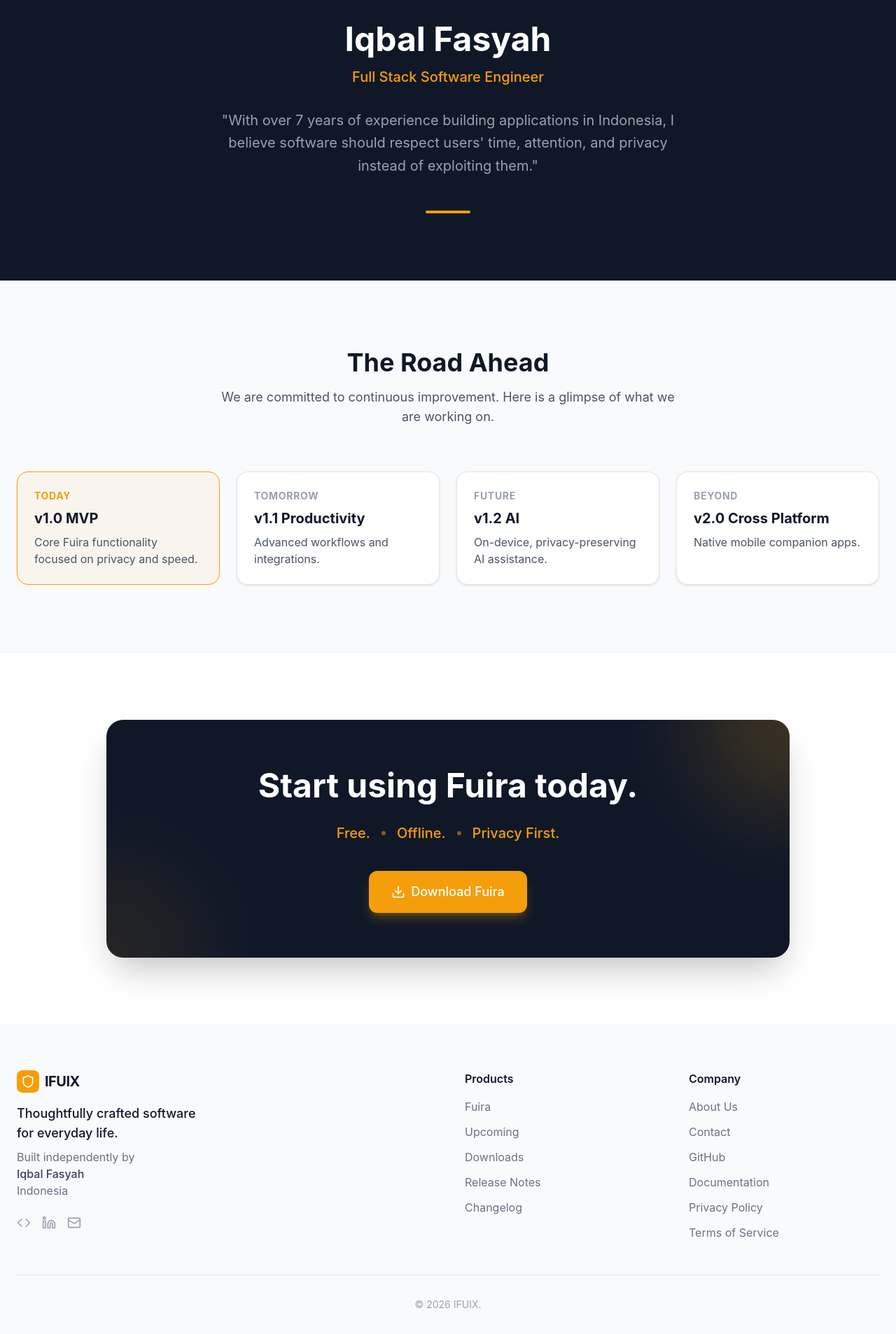
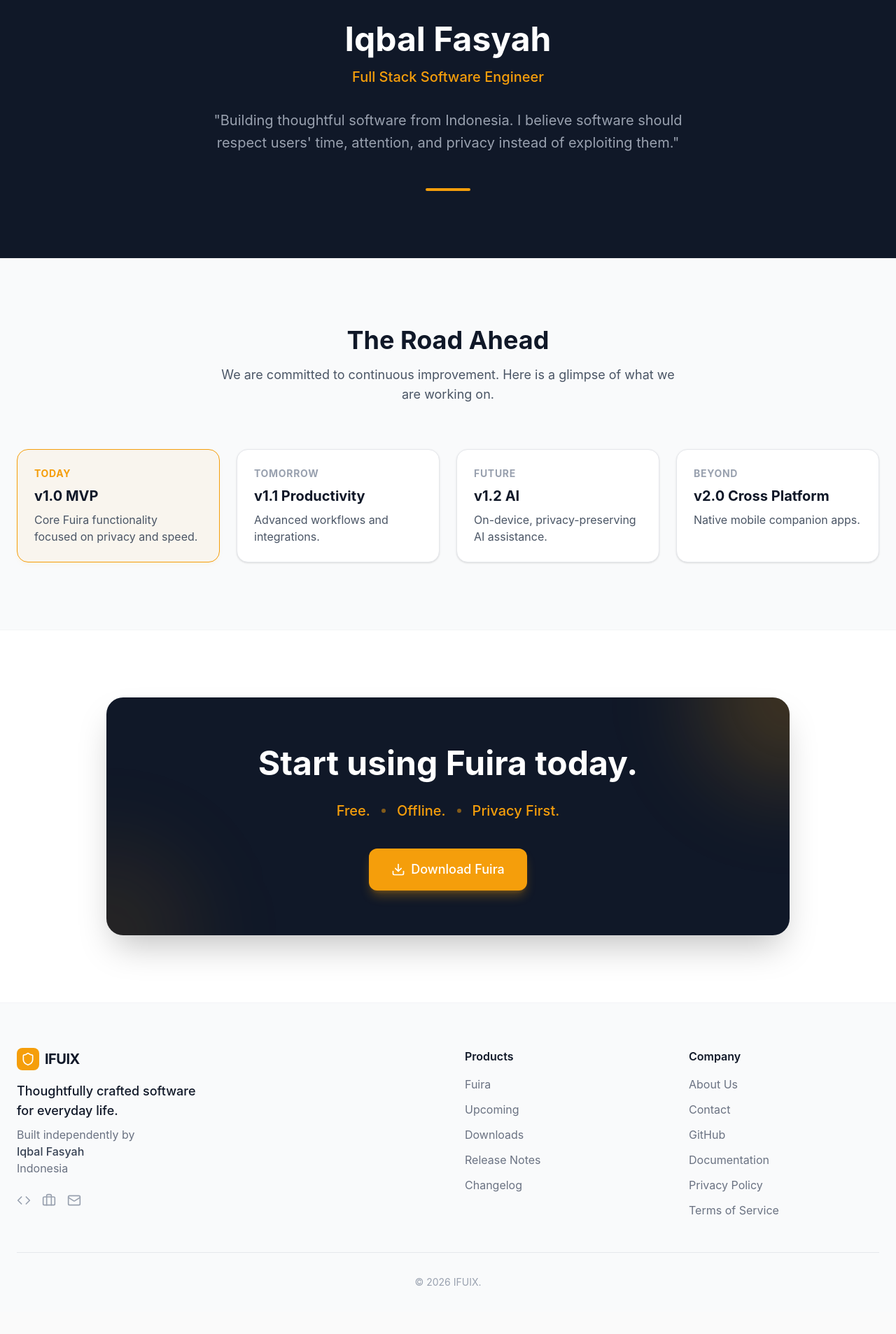
Before and after one commit to iqbalfasyah/ifuix-web, a React (Vite) app: page / in a window 1280 px wide. Shown: the part 4149-6056 px from the top of the page at 70% size. After the commit the page ends 6024 px from the top, so only its background shows below. Built offline with nearby package versions, Linux system fonts and the light colour scheme.

Commit message:
style: remove years of experience from founder bio

```diff
--- a/src/components/layout/Footer.tsx
+++ b/src/components/layout/Footer.tsx
@@ -1,5 +1,5 @@
 import { Link } from 'react-router-dom';
-import { Shield, Code, Linkedin, Mail } from 'lucide-react';
+import { Shield, Code, Briefcase, Mail } from 'lucide-react';
 
 export const Footer = () => {
   return (
@@ -23,7 +23,7 @@ export const Footer = () => {
             </p>
             <div className="flex gap-4 text-gray-400">
               <a href="https://github.com/iqbalfasyah" target="_blank" rel="noopener noreferrer" className="hover:text-primary transition-colors"><Code className="w-5 h-5" /></a>
-              <a href="https://www.linkedin.com/in/iqbalfasyah" target="_blank" rel="noopener noreferrer" className="hover:text-primary transition-colors"><Linkedin className="w-5 h-5" /></a>
+              <a href="https://www.linkedin.com/in/iqbalfasyah" target="_blank" rel="noopener noreferrer" className="hover:text-primary transition-colors"><Briefcase className="w-5 h-5" /></a>
               <a href="mailto:hello@ifuix.com" className="hover:text-primary transition-colors"><Mail className="w-5 h-5" /></a>
             </div>
           </div>
--- a/src/pages/About.tsx
+++ b/src/pages/About.tsx
@@ -37,7 +37,7 @@ export const About = () => {
               <h3 className="text-3xl font-bold text-gray-900 mb-2">Iqbal Fasyah</h3>
               <p className="text-gray-500 font-medium mb-6">Full Stack Software Engineer</p>
               <p className="text-gray-600 leading-relaxed">
-                Building thoughtful software from Indonesia with over 7 years of experience in web application and API development. I started IFUIX because I was tired of tools that distract, track, and exploit users. My goal is to craft beautiful, single-purpose applications that respect your time and data.
+                Building thoughtful software from Indonesia. I started IFUIX because I was tired of tools that distract, track, and exploit users. My goal is to craft beautiful, single-purpose applications that respect your time and data.
               </p>
             </div>
           </section>
--- a/src/pages/Contact.tsx
+++ b/src/pages/Contact.tsx
@@ -1,5 +1,5 @@
 import { motion } from 'framer-motion';
-import { Mail, Code, Linkedin, User } from 'lucide-react';
+import { Mail, Code, Briefcase, User } from 'lucide-react';
 
 export const Contact = () => {
   return (
@@ -29,7 +29,7 @@ export const Contact = () => {
 
           <a href="https://www.linkedin.com/in/iqbalfasyah" target="_blank" rel="noopener noreferrer" className="group p-8 rounded-2xl border border-gray-100 bg-white hover:border-primary/50 hover:shadow-lg transition-all flex flex-col items-center">
             <div className="w-12 h-12 bg-blue-50 rounded-full flex items-center justify-center text-blue-600 mb-4 group-hover:scale-110 transition-transform">
-              <Linkedin className="w-6 h-6" />
+              <Briefcase className="w-6 h-6" />
             </div>
             <h3 className="font-bold text-gray-900 mb-1">LinkedIn</h3>
             <p className="text-sm text-gray-500">linkedin.com/in/iqbalfasyah</p>
--- a/src/sections/home/Founder.tsx
+++ b/src/sections/home/Founder.tsx
@@ -26,7 +26,7 @@ export const Founder = () => {
           </p>
 
           <p className="text-xl text-gray-400 leading-relaxed mb-12 max-w-2xl mx-auto">
-            "With over 7 years of experience building applications in Indonesia, I believe software should respect users' time, attention, and privacy instead of exploiting them."
+            "Building thoughtful software from Indonesia. I believe software should respect users' time, attention, and privacy instead of exploiting them."
           </p>
 
           <div className="w-16 h-1 bg-primary mx-auto rounded-full" />
```
